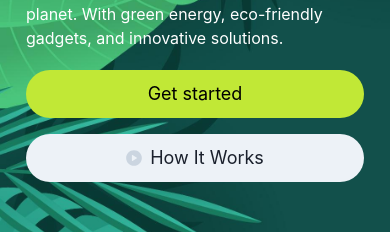
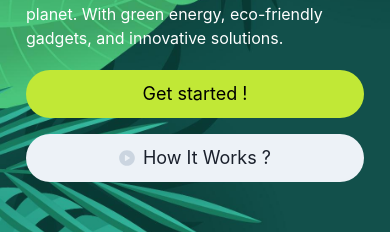
Before and after one commit to Alphax16/Eco-Tech, a React (Create React App) app in the folder frontend/: page / in a window 390 px wide. Shown: the part 248-480 px from the top of the page. Built offline with nearby package versions, Linux system fonts and the light colour scheme.

Commit message:
Added redirect to 'Get Started !' button. Re-established responsiveness, added "_redirects" file to public dir.

```diff
--- a/frontend/src/components/HeroSection.jsx
+++ b/frontend/src/components/HeroSection.jsx
@@ -1,19 +1,26 @@
 import { Container, Stack, Flex, Box, Heading, Text, Button, Image, Icon,
   IconButton, createIcon, IconProps, useColorModeValue,
-} from '@chakra-ui/react'
-import Navbar from './Navbar'
-import { motion } from 'framer-motion'
-import Tour from '../Tour'
-import { useState } from 'react'
-import { useTour } from '../context/TourContext'
+} from '@chakra-ui/react';
+import Navbar from './Navbar';
+import { motion } from 'framer-motion';
+import Tour from '../Tour';
+import { useState } from 'react';
+import { useTour } from '../context/TourContext';
+import { useNavigate } from 'react-router-dom';
 
 
 const HeroSection =()=> {
   const { startTour, setStartTour } = useTour();
+  const navigate = useNavigate();
+
   const handleStartTourClick = () => {
 
     setStartTour(true);
   };
+
+  const handleGetStarted = () => {
+    navigate("/models");
+  }
 
   const MotionContainer = motion(Container);
   const MotionText = motion(Text);
@@ -116,9 +123,11 @@ const HeroSection =()=> {
               color= {'black'}
               bg={'#C1E836'}
               // _hover={{ bg: 'red.500' }}>
-              _hover={{ bg: 'green.200' }}>
+              _hover={{ bg: 'green.200' }}
+              onClick={handleGetStarted}
+            >
 
-              Get started
+              Get started !
             </Button>
             <Button
               rounded={'full'}
@@ -127,7 +136,7 @@ const HeroSection =()=> {
               px={6}
               onClick={handleStartTourClick}
               leftIcon={<PlayIcon h={4} w={4} color={'gray.300'} />}>
-              How It Works
+              How It Works ?
 
             </Button>
           </Stack>
--- a/frontend/src/containers/AI Models/FireDetector.js
+++ b/frontend/src/containers/AI Models/FireDetector.js
@@ -119,7 +119,7 @@ const  FireDetector = () => {
             onDragOver={(e) => e.preventDefault()}
           >
             <Box
-              w="300px"
+              // w="300px"
               h={{ base: "150px", lg: "250px" }}
               mt={4}
             >
--- a/frontend/src/containers/AI Models/OilSpillDetector.js
+++ b/frontend/src/containers/AI Models/OilSpillDetector.js
@@ -137,7 +137,7 @@ const OilSpillDetector = () => {
             onDragOver={(e) => e.preventDefault()}
           >
             <Box
-              w="300px"
+              // w="300px"
               h={{ base: "150px", lg: "250px",md: "200px" }}
               mt={4}
             >
```
Also changed, not shown: 1 other file (tests, documents, lock files or other folders).
